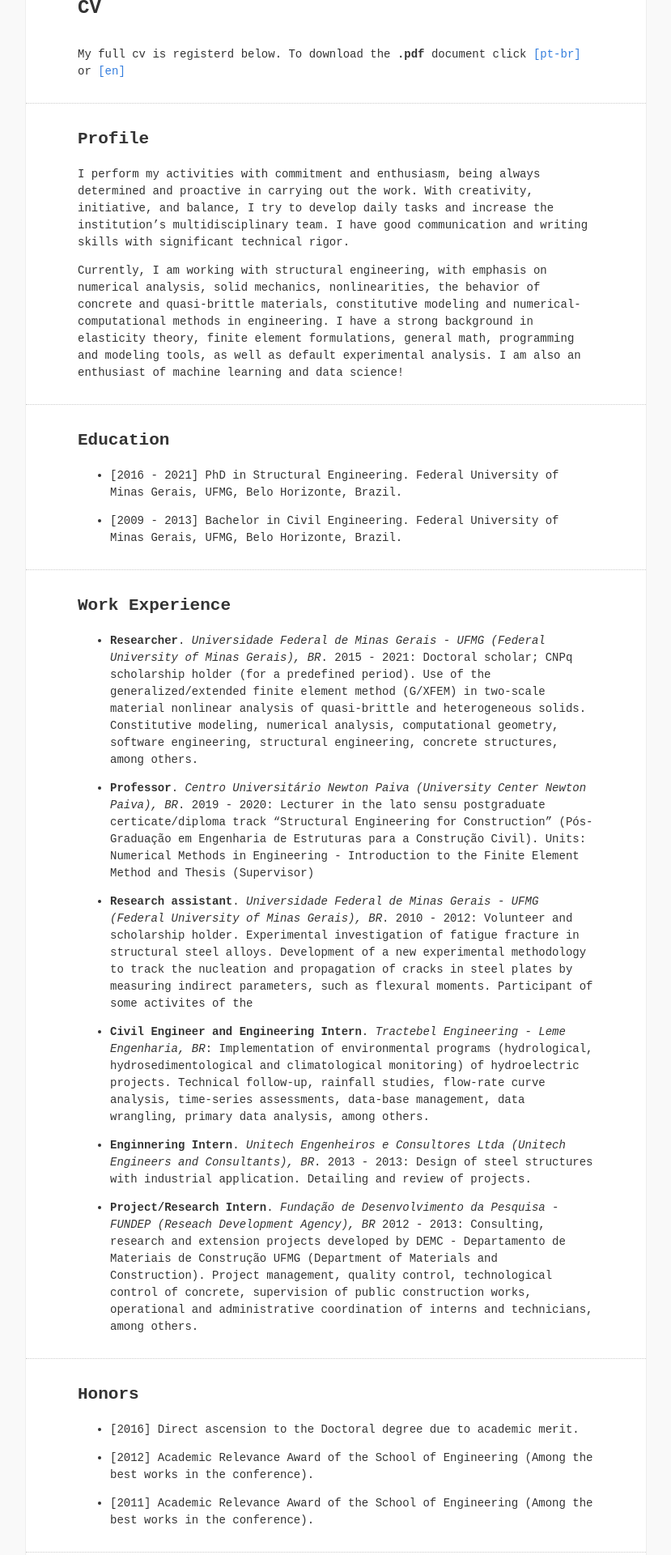
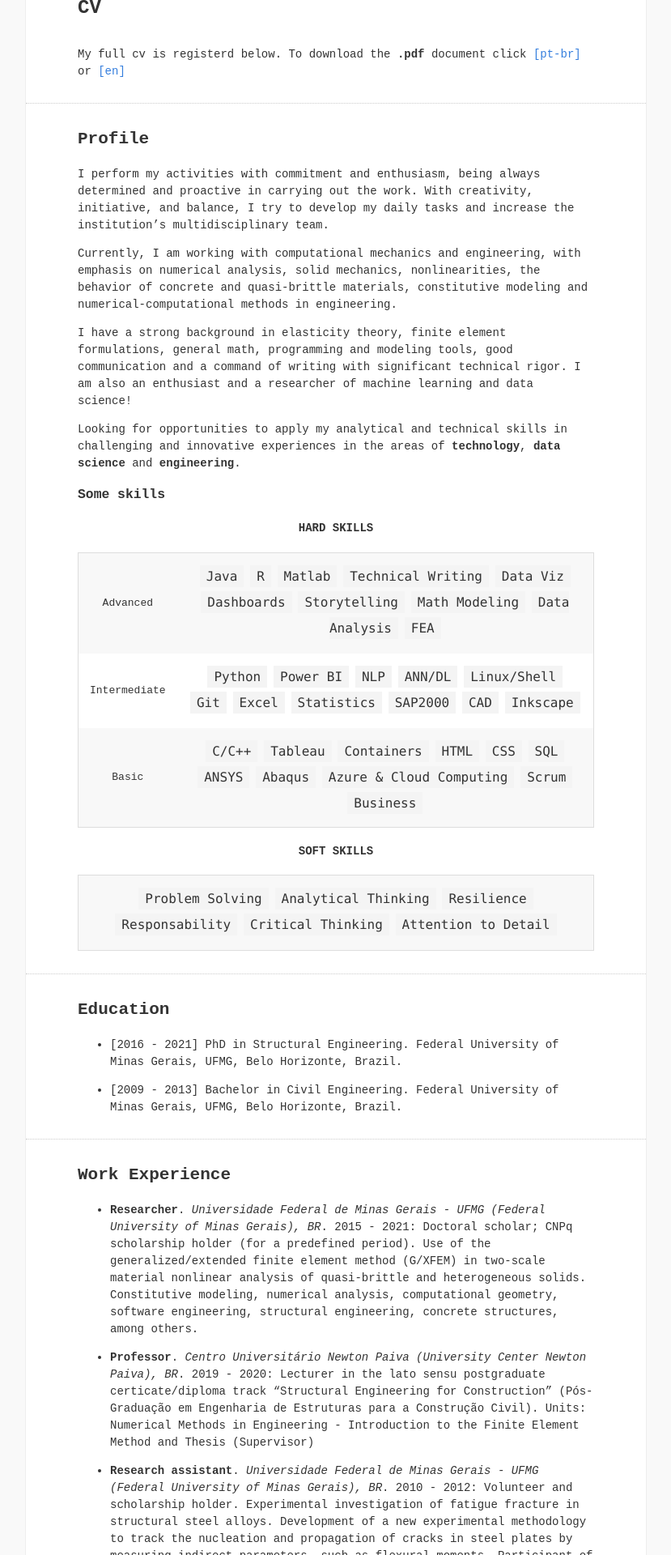
Before and after one commit to hasmonteiro/hasmonteiro.github.io, a Jekyll site: the page built from _pages/cv.md, in a window 1280 px wide. Shown: the part 360-2280 px from the top of the page at 81% size, without its empty margins (225-1054 px from the left). Built offline with Jekyll 4.4.1, drawn with Linux system fonts in a browser that asks for light colours; nearby versions of some CDN libraries; some of the changed text lies outside the part shown.

Commit message:
update cv page and pdf; changes in css

```diff
--- a/_pages/cv.md
+++ b/_pages/cv.md
@@ -8,9 +8,31 @@
 ______________________________________________________________________________________
 ## Profile
 
-I perform my activities with commitment and enthusiasm, being always determined and proactive in carrying out the work. With creativity, initiative, and balance, I try to develop daily tasks and increase the institution's multidisciplinary team. I have good communication and writing skills with significant technical rigor.
+I perform my activities with commitment and enthusiasm, being always determined and proactive in carrying out the work. With creativity, initiative, and balance, I try to develop my daily tasks and increase the institution's multidisciplinary team.
 
-Currently, I am working with structural engineering, with emphasis on numerical analysis, solid mechanics, nonlinearities, the behavior of concrete and quasi-brittle materials, constitutive modeling and numerical-computational methods in engineering. I have a strong background in elasticity theory, finite element formulations, general math, programming and modeling tools, as well as default experimental analysis. I am also an enthusiast of machine learning and data science!
+Currently, I am working with computational mechanics and engineering, with emphasis on numerical analysis, solid mechanics, nonlinearities, the behavior of concrete and quasi-brittle materials, constitutive modeling and numerical-computational methods in engineering.
+
+I have a strong background in elasticity theory, finite element formulations, general math, programming and modeling tools, good communication and a command of writing with significant technical rigor. I am also an enthusiast and a researcher of machine learning and data science!
+
+Looking for opportunities to apply my analytical and technical skills in challenging and innovative experiences in the areas of __technology__, __data science__ and __engineering__.
+
+### Some skills
+
+#### HARD SKILLS
+{: style="text-align: center;"}
+
+|:-----:|:-----:|
+| Advanced | `Java` `R` `Matlab` `Technical Writing` `Data Viz` `Dashboards` `Storytelling` `Math Modeling` `Data Analysis` `FEA` |
+| Intermediate | `Python` `Power BI` `NLP` `ANN/DL` `Linux/Shell` `Git` `Excel` `Statistics` `SAP2000` `CAD` `Inkscape`|
+| Basic | `C/C++` `Tableau` `Containers` `HTML` `CSS` `SQL` `ANSYS` `Abaqus` `Azure & Cloud Computing` `Scrum` `Business`|
+
+
+
+#### SOFT SKILLS
+{: style="text-align: center;"}
+
+|:-----:|
+| `Problem Solving`  `Analytical Thinking` `Resilience` `Responsability` `Critical Thinking` `Attention to Detail`  |
 
 ______________________________________________________________________________________
 ## Education
@@ -99,16 +126,16 @@ _``... the superior work of the human being is that of reason, which could be su
 
 so we're are here in this planet to grow and improve, to go beyond boundaries!
 
-### Some skills
-{: style="text-align: center;"}
 
+
+<!--
 | Technical | level | Personal | level |
 | --- |:---| --- |:---|
 | `Java` | &#9724;&#9724;&#9724;&#9724;&#9724;&#9724;&#9724;&#9723;&#9723;&#9723;  | Technical writing | &#9724;&#9724;&#9724;&#9724;&#9724;&#9724;&#9724;&#9724;&#9724;&#9723;|
 | `R` | &#9724;&#9724;&#9724;&#9724;&#9724;&#9724;&#9723;&#9723;&#9723;&#9723;  |  Analytical thinking | &#9724;&#9724;&#9724;&#9724;&#9724;&#9724;&#9724;&#9724;&#9723;&#9723; |
 | `Matlab` | &#9724;&#9724;&#9724;&#9724;&#9724;&#9724;&#9723;&#9723;&#9723;&#9723; | Resilience | &#9724;&#9724;&#9724;&#9724;&#9724;&#9724;&#9724;&#9724;&#9723;&#9723; |
 | `Linux` |&#9724;&#9724;&#9724;&#9724;&#9724;&#9724;&#9723;&#9723;&#9723;&#9723; | Proactivity | &#9724;&#9724;&#9724;&#9724;&#9724;&#9724;&#9724;&#9723;&#9723;&#9723; |
-| `Python` | &#9724;&#9724;&#9724;&#9724;&#9724;&#9723;&#9723;&#9723;&#9723;&#9723; |  Teamwork | &#9724;&#9724;&#9724;&#9724;&#9724;&#9724;&#9723;&#9723;&#9723;&#9723; |
+| `Python` | &#9724;&#9724;&#9724;&#9724;&#9724;&#9723;&#9723;&#9723;&#9723;&#9723; |  Teamwork | &#9724;&#9724;&#9724;&#9724;&#9724;&#9724;&#9723;&#9723;&#9723;&#9723; |  -->
 
 <!-- | `HTML` | &#9724;&#9724;&#9724;&#9724;&#9723;&#9723;&#9723;&#9723;&#9723;&#9723;  |
 | `CSS` | &#9724;&#9724;&#9724;&#9723;&#9723;&#9723;&#9723;&#9723;&#9723;&#9723; |Creativity | &#9724;&#9724;&#9724;&#9724;&#9724;&#9724;&#9724;&#9723;&#9723;&#9723; |
--- a/stylesheets/style.css
+++ b/stylesheets/style.css
@@ -12,8 +12,9 @@ table {
   }
 
   th, td {
-    text-align: left;
-    padding: 10px;
+    text-align: center;
+    padding: 14px;
+    line-height: 30px;
   }
 
   th {
```
Also changed, not shown: other parts of _pages/cv.md (+5 -0 lines), 1 other file.
